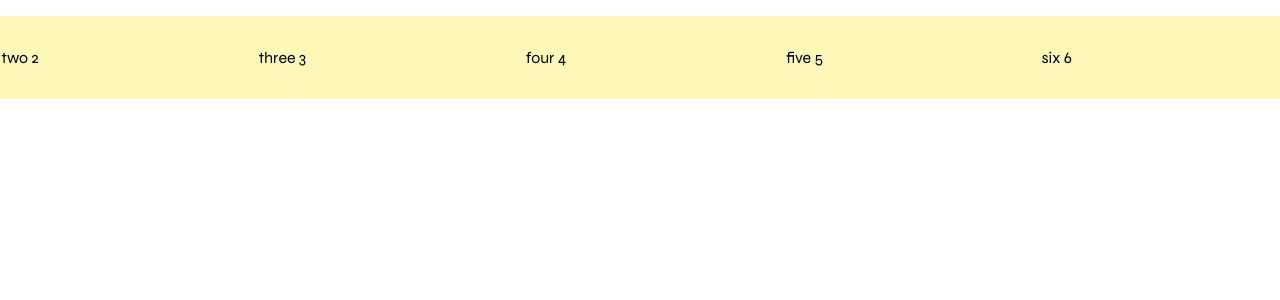
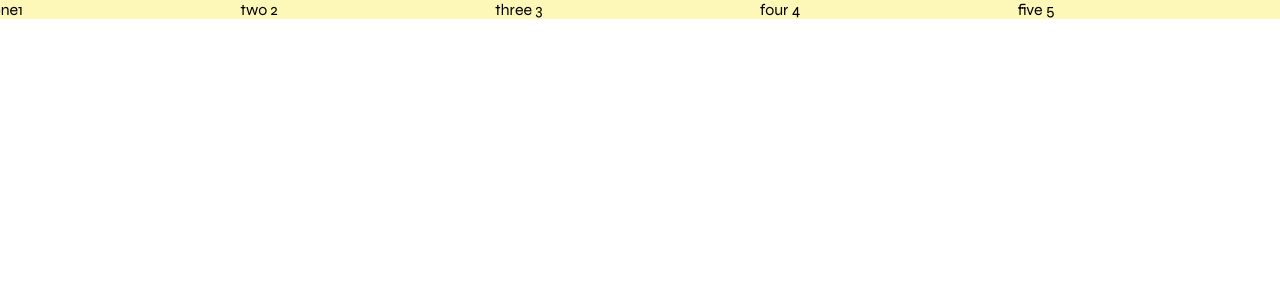
Before and after one commit to Robert-d-s/foofest-app, a Next.js app: page /Footer in a window 1280 px wide. Shown: the top 300 px of the page. Built offline with nearby package versions, Linux system fonts and the light colour scheme; a web font is replaced by a local one.

Commit message:
testing...

```diff
--- a/src/pages/Footer/footer.module.css
+++ b/src/pages/Footer/footer.module.css
@@ -1,11 +1,11 @@
-.marquee {
+/* .marquee {
   width: 100%;
   overflow: hidden;
   display: flex;
   margin-top: 1rem;
   padding: 2rem 0rem;
   grid-column-gap: 1rem;
-  background-color: var(--clr-hover);
+  background-color: pink;
 }
 
 .marqueeContent {
@@ -32,4 +32,56 @@
 
 .reverse {
   animation-direction: reverse;
+} */
+
+/* .marquee {
+  padding-top: 10px;
+  padding-bottom: 10px;
+  font-size: 2rem;
+  font-style: italic;
+  text-decoration: none;
+  white-space: nowrap;
+  position: relative;
+  display: flex;
+  flex-wrap: nowrap;
+  width: 100%;
+  overflow: hidden;
+  background: #fdf5a1;
 }
+
+
+} */
+
+.marquee {
+  display: flex;
+  overflow: hidden;
+  user-select: none;
+  gap: 1rem;
+  background-color: var(--clr-hover);
+}
+
+.marqueeContent {
+  flex-shrink: 0;
+  display: flex;
+  align-items: center;
+  justify-content: space-around;
+  gap: var(--gap);
+  min-width: 100%;
+  animation: scroll-x 60s linear infinite;
+}
+
+@keyframes scroll-x {
+  from {
+    transform: translateX(0);
+  }
+  to {
+    transform: translateX(-100%);
+  }
+}
+
+:root {
+  --gap: calc(var(--size) / 14);
+  --duration: 60s;
+  --scroll-start: 0;
+  --scroll-end: calc(-100% - var(--gap));
+}
--- a/src/pages/Footer/index.js
+++ b/src/pages/Footer/index.js
@@ -6,23 +6,37 @@ import Image from "next/image";
 
 export default function Footer() {
   return (
-    <div className={styles.marqueeWrapper}>
-      <section className={styles.marquee}>
-        <div className={`${styles.marqueeContent} ${styles.scroll}`}>
-          <p>one 1</p>
+    <div className={styles.marquee}>
+      <div className={styles.marqueeContent}>
+        <p>one1</p>
         <p>two 2</p>
         <p>three 3</p>
         <p>four 4</p>
         <p>five 5</p>
       </div>
-        <div className={`${styles.marqueeContent} ${styles.scroll}`}>
+      <div className={styles.marqueeContent}>
         <p>six 6</p>
         <p>seven 7</p>
         <p>eight 8</p>
         <p>nine 9</p>
         <p>ten 10</p>
       </div>
-      </section>
     </div>
+    // <section className={styles.marquee}>
+    //   <div className={`${styles.marqueeContent} ${styles.scroll}`}>
+    //     <p>one 1</p>
+    //     <p>two 2</p>
+    //     <p>three 3</p>
+    //     <p>four 4</p>
+    //     <p>five 5</p>
+    //   </div>
+    //   <div className={`${styles.marqueeContent} ${styles.scroll}`}>
+    //     <p>six 6</p>
+    //     <p>seven 7</p>
+    //     <p>eight 8</p>
+    //     <p>nine 9</p>
+    //     <p>ten 10</p>
+    //   </div>
+    // </section>
   );
 }
```
Lines whose indentation alone changed are shown as unchanged.
